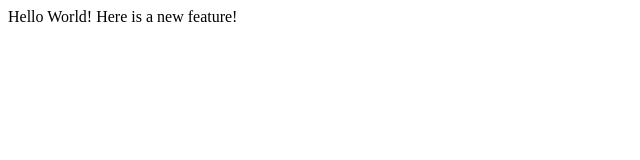
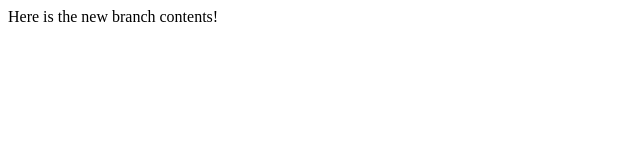
Before and after one commit to chukamanafa/lecture1, a plain HTML site: page index.html in a window 1280 px wide. Shown: the full height of the page, 0-640 px from the left. Drawn offline with Linux system fonts and the light colour scheme.

Commit message:
New branch contents

```diff
--- a/index.html
+++ b/index.html
@@ -5,7 +5,6 @@
     <title>Test</title>
 </head>
 <body>
-    Hello World!
-    Here is a new  feature!
+   Here is the new branch contents!
 </body>
 </html>
```
